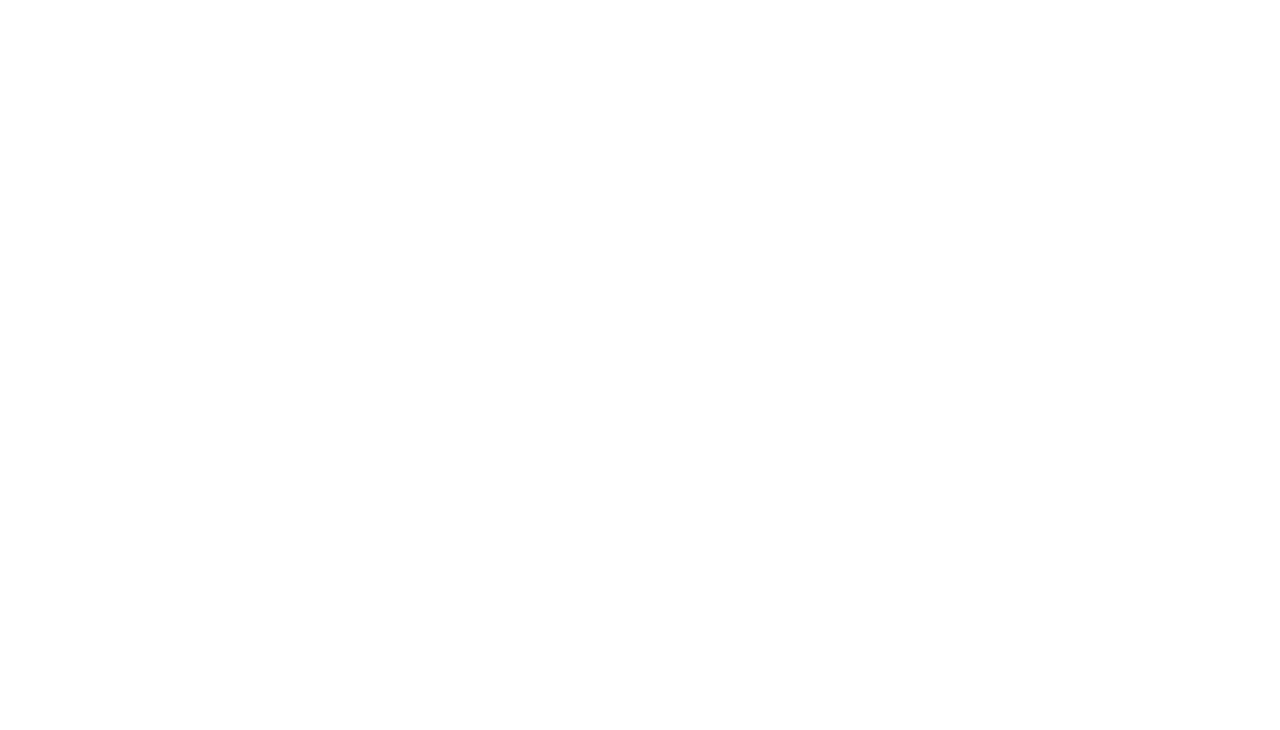
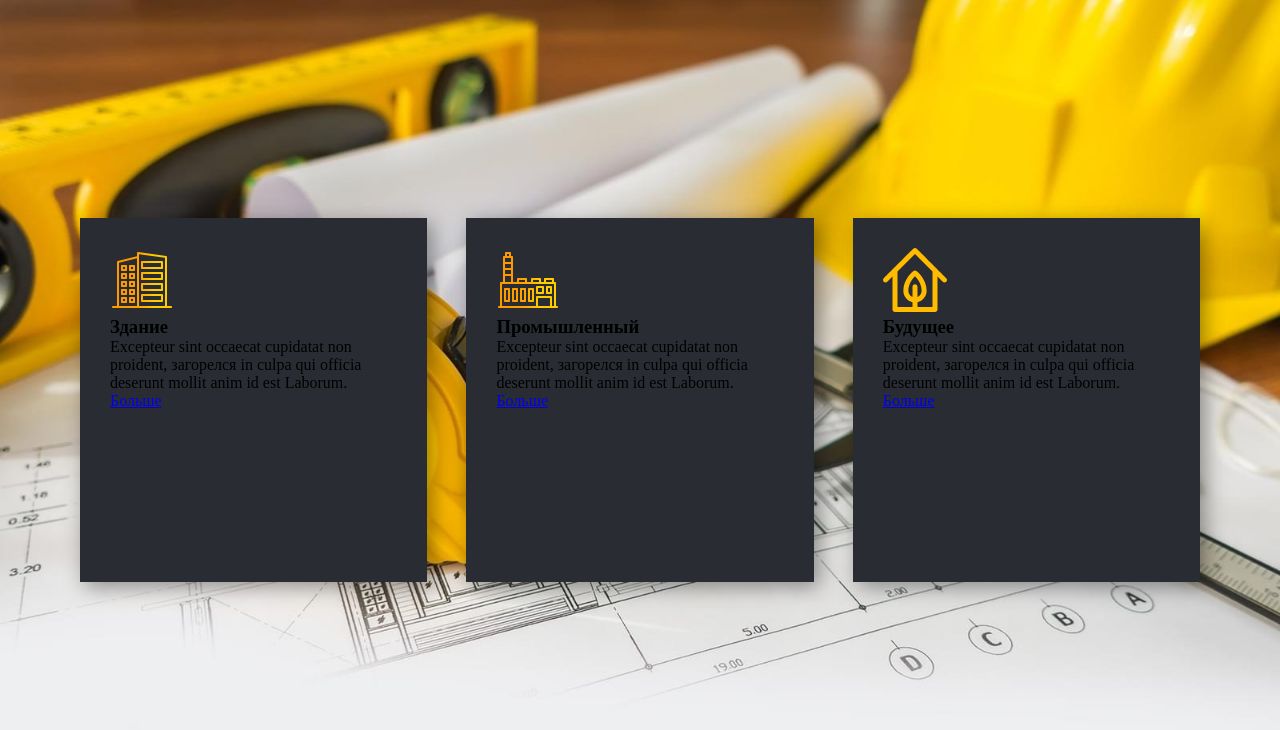
Before and after one commit to CheshireAtTheFront/layout-of-blocks, a plain HTML site: page index.html in a window 1280 px wide. Drawn offline with Linux system fonts and the light colour scheme.

Commit message:
макет по строительным услугам

```diff
--- a/index.html
+++ b/index.html
@@ -3,10 +3,31 @@
 <head>
   <meta charset="UTF-8">
   <meta name="viewport" content="width=device-width, initial-scale=1.0">
-  <title>Серверная</title>
+  <title>Строительные услуги и планы</title>
   <link rel="stylesheet" href="style.css">
 </head>
 <body>
-
+  <div class="container">
+    <div class="section">
+      <div class="block">
+        <img src="./img/icon/building.svg" alt="здание" class="block__icon">
+        <h3 class="block__title">Здание</h3>
+        <p class="block__text">Excepteur sint occaecat cupidatat non proident, загорелся in culpa qui officia deserunt mollit anim id est Laborum.</p>
+        <a type="button" href="#" class="block__link">Больше</a>
+      </div>
+      <div class="block">
+        <img src="./img/icon/industrial.svg" alt="здание-промышленное" class="block__icon">
+        <h3 class="block__title">Промышленный</h3>
+        <p class="block__text">Excepteur sint occaecat cupidatat non proident, загорелся in culpa qui officia deserunt mollit anim id est Laborum.</p>
+        <a type="button" href="#" class="block__link">Больше</a>
+      </div>
+      <div class="block">
+        <img src="./img/icon/home.svg" alt="дом" class="block__icon">
+        <h3 class="block__title">Будущее</h3>
+        <p class="block__text">Excepteur sint occaecat cupidatat non proident, загорелся in culpa qui officia deserunt mollit anim id est Laborum.</p>
+        <a type="button" href="#" class="block__link">Больше</a>
+      </div>
+    </div>
+  </div>
 </body>
 </html>
--- a/style.css
+++ b/style.css
@@ -0,0 +1,45 @@
+* {
+  margin: 0;
+  padding: 0;
+  box-sizing: border-box;
+}
+
+.container,
+.section {
+  display: flex;
+  justify-content: center;
+  align-items: center;
+}
+
+.container {
+  width: 100%;
+  height: 100vh;
+  background-image: url('./img/asd-min.jpg');
+  background-repeat: no-repeat;
+  background-position: center;
+  background-size: cover;
+}
+
+.section {
+  justify-content: space-between;
+  padding: 0 10px;
+  width: 1140px;
+}
+
+.block {
+  flex-shrink: 1;
+  padding: 30px;
+  width: 31%;
+  height: 100%;
+  min-height: 364px;
+  text-align: left;
+  box-shadow: 5px 5px 20px 0 rgba(0,0,0,0.4);
+  background-color: rgb(41, 45, 51);
+}
+
+.block__icon {
+  max-width: 100%;
+  max-height: 100%;
+  width: 64px;
+  height: 64px;
+}
```
Also changed, not shown: img/asd-min.jpg (added), img/icon/building.svg (added), img/icon/home.svg (added), img/icon/industrial.svg (added).
